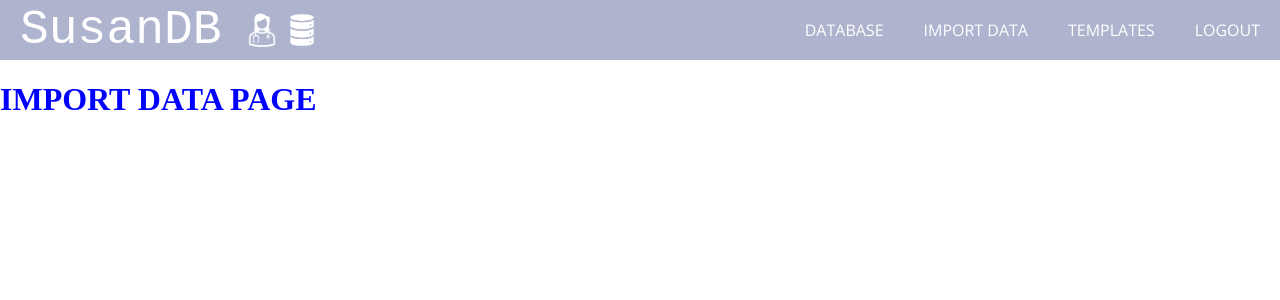
After one commit to AlyssaRSchaefer/SusanDB, a Flask app: page /import in a window 1280 px wide. The commit adds this page. Shown: the top 300 px of the page. Run offline with Flask 3, Linux system fonts and the light colour scheme.

Commit message:
made navbar links functional

```diff
--- a/app.py
+++ b/app.py
@@ -9,6 +9,19 @@ app = Flask(__name__)
 @app.route('/')
 def index():
     return render_template('database.html')
+
+@app.route('/database')
+def database():
+    return render_template('database.html')
+
+@app.route('/import')
+def import_data():
+    return render_template('import.html')
+
+@app.route('/templates')
+def templates():
+    return render_template('templates.html')
+
 
 # Example API endpoint
 @app.route('/api/greet', methods=['POST'])
--- a/static/css/style.css
+++ b/static/css/style.css
@@ -69,9 +69,23 @@ body {
     color: white;
     text-decoration: none;
     font-size: 1rem;
+    display: flex;
+    height: 100%;
+    width: 100%;
+    align-items: center;
   }
 
-/* DATABASE VIEW */
+/* DATABASE PAGE */
 .database {
     background-color: var(--secondary-color);
 }
+
+/* TEMPLATES PAGE */
+.templates h1 {
+    color: green;
+}
+
+/* IMPORT PAGE */
+.import h1 {
+    color: blue;
+}
--- a/templates/database.html
+++ b/templates/database.html
@@ -1,4 +1,8 @@
 {% extends "header.html" %}
+
+{% block title %}Database Page{% endblock %}
+
+{% block content %}
     <div class="database">
         <div class="database-controls">
 
@@ -7,3 +11,4 @@
 
         </div>
     </div>
+{% endblock %}
--- a/templates/header.html
+++ b/templates/header.html
@@ -15,9 +15,9 @@
       <img src="static\icons\icon-db.png" alt="database icon">
     </div>
     <ul class="navbar-links">
-      <li><a href="#database">DATABASE</a></li>
-      <li><a href="#import">IMPORT DATA</a></li>
-      <li><a href="#templates">TEMPLATES</a></li>
+      <li><a href="{{ url_for('database') }}">DATABASE</a></li>
+      <li><a href="{{ url_for('import_data') }}">IMPORT DATA</a></li>
+      <li><a href="{{ url_for('templates') }}">TEMPLATES</a></li>
       <li><a href="#logout">LOGOUT</a></li>
     </ul>
   </nav>
--- /dev/null
+++ b/templates/import.html
@@ -0,0 +1,8 @@
+{% extends "header.html" %}
+{% block title %}Import Data Page{% endblock %}
+
+{% block content %}
+    <div class="import">
+        <h1>IMPORT DATA PAGE</h1>
+    </div>
+{% endblock %}
```
Also changed, not shown: templates/templates.html (added, +9 -0 lines). Lines whose indentation alone changed are shown as unchanged.
